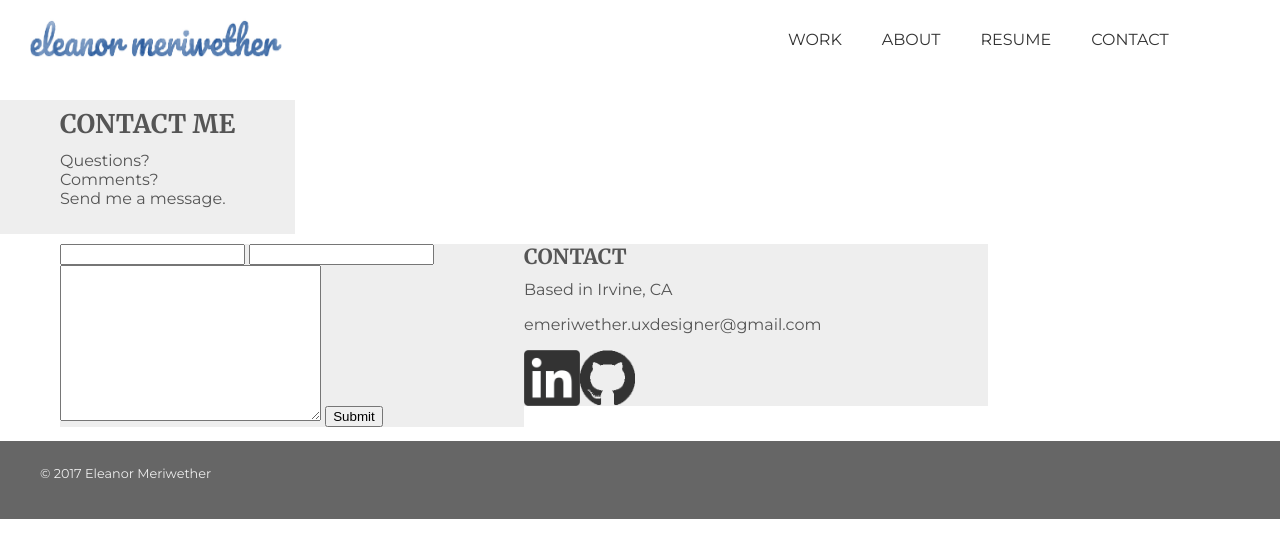
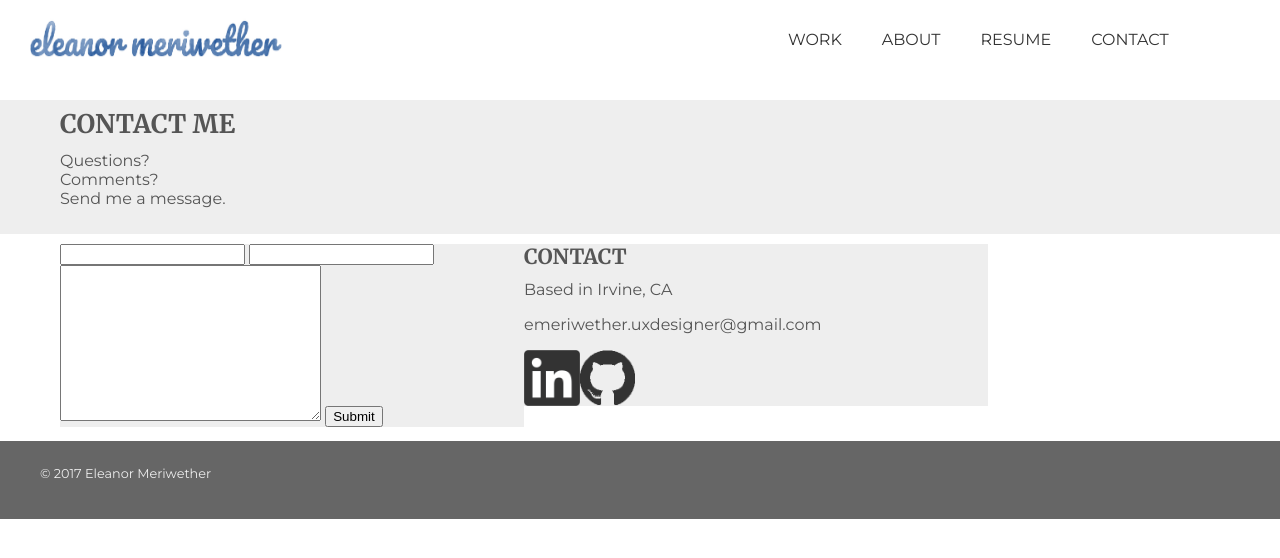
Before and after one commit to emeriwether/emeriwether.github.io, a Jekyll site: the page built from contact.html, in a window 1280 px wide. Shown: the top 558 px of the page. Built offline with Jekyll 4.4.1, drawn with Linux system fonts in a browser that asks for light colours; nearby versions of some CDN libraries.

Commit message:
increase contact header to 100%

```diff
--- a/css/styles.css
+++ b/css/styles.css
@@ -150,7 +150,7 @@ CONTACT
 -----------
 */
 
-section.contactHeader { background-color: #eee; }
+section.contactHeader { background-color: #eee; width: 100%; }
 
 section.contactInfo div { background-color: #eee; width: 40%; float: left; }
 section.contactInfo div div img { width: 30%; float: left;}
```
